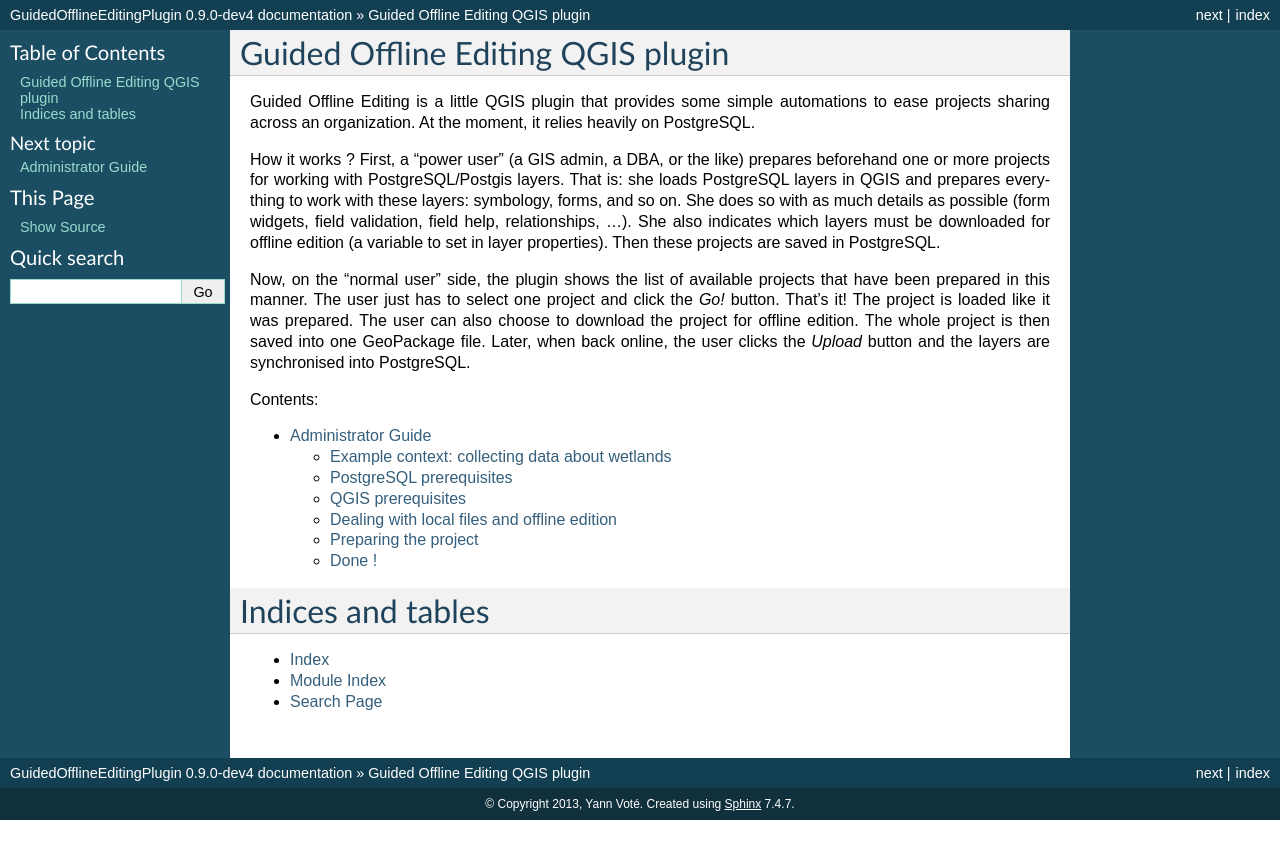
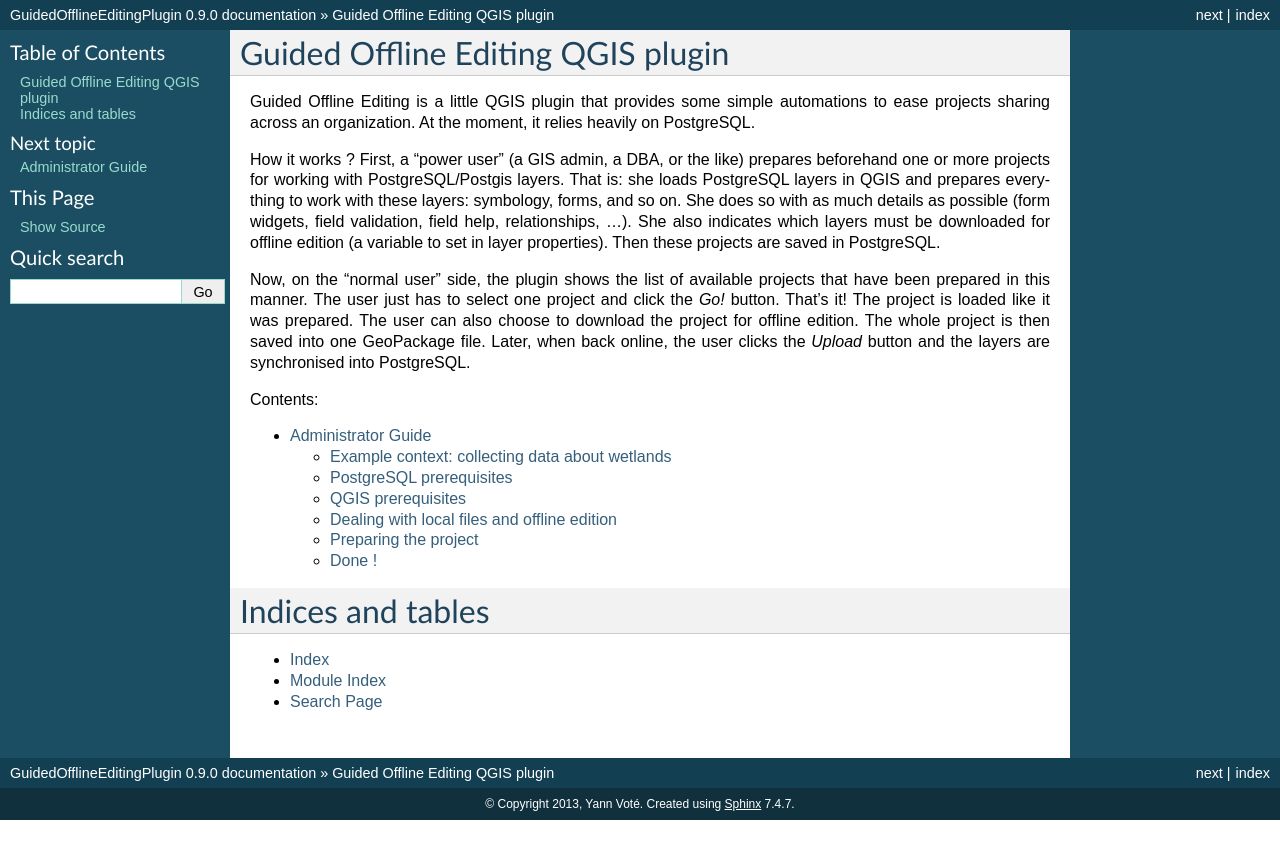
Before and after one commit to ygversil/qgis-guided-offline-editing, a Sphinx documentation site: the page built from help/source/index.rst, in a window 1280 px wide. Shown: the top 859 px of the page. Built offline with Sphinx 7.4.7, drawn with Linux system fonts in a browser that asks for light colours; formulas are drawn with MathJax 3.

Commit message:
Bump version: 0.9.0-dev4 → 0.9.0

```diff
--- a/help/source/conf.py
+++ b/help/source/conf.py
@@ -47,9 +47,9 @@
 # built documents.
 #
 # The short X.Y version.
-version = '0.9.0-dev4'
+version = '0.9.0'
 # The full version, including alpha/beta/rc tags.
-release = '0.9.0-dev4'
+release = '0.9.0'
 
 # The language for content autogenerated by Sphinx. Refer to documentation
 # for a list of supported languages.
--- a/metadata.txt
+++ b/metadata.txt
@@ -10,7 +10,7 @@
 name=Guided Offline Editing
 qgisMinimumVersion=3.10
 description=Extend the built-in Offline Editing plugin providing automated processes
-version=0.9.0-dev4
+version=0.9.0
 author=Yann Voté
 email=ygversil@lilo.org
 
```
Also changed, not shown: .bumpversion.cfg.
